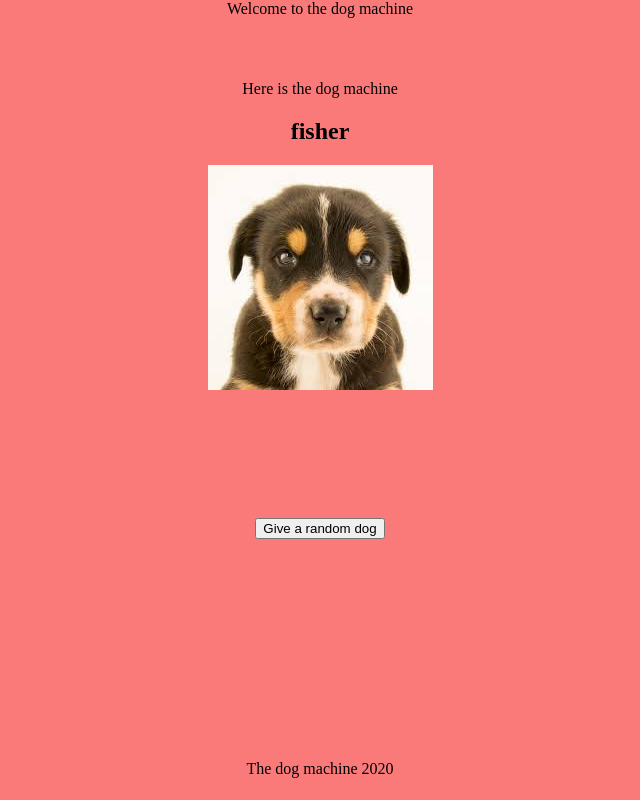
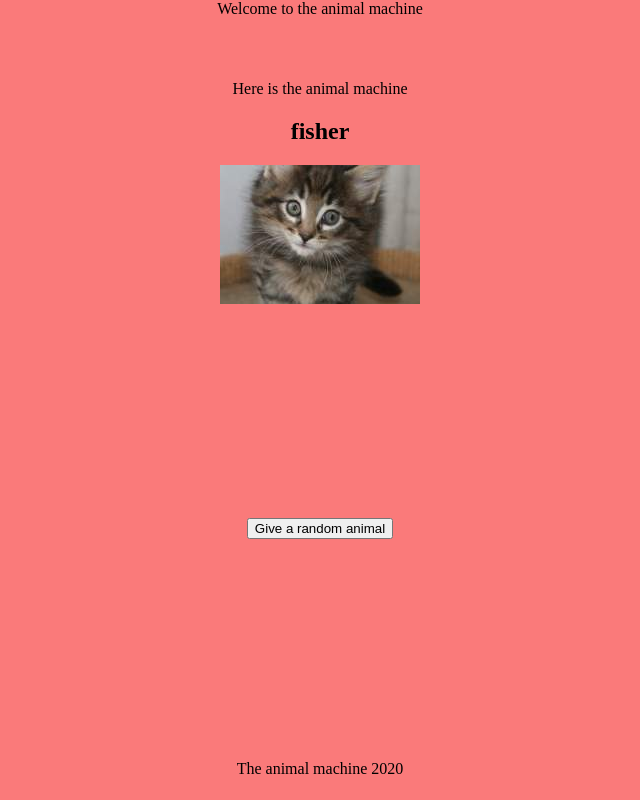
Before and after one commit to htmlcsslearning/htmlcsslearning, a plain HTML site: page index.html in a window 1280 px wide. Shown: the whole page, without its empty margins (320-960 px from the left). Drawn offline with nearby package versions, Linux system fonts and the light colour scheme.

Commit message:
adding animal functionality

```diff
--- a/index.html
+++ b/index.html
@@ -1,25 +1,25 @@
 <!DOCTYPE html>
 <html>
 <head>
-  <title>The dog machine</title>
+  <title>The animal machine</title>
   <link rel="stylesheet" type="text/css" href="styles.css">
   <script type="text/javascript" src="https://code.jquery.com/jquery-3.4.1.min.js"></script>
   <script type="text/javascript" src="index.js"></script>
 </head>
 <body>
   <header>
-    Welcome to the dog machine
+    Welcome to the animal machine
   </header>
   <article>
-    Here is the dog machine
+    Here is the animal machine
     <div id="animal">
       <h1></h1>
       <img src="">
     </div>
-    <button>Give a random dog</button>
+    <button>Give a random animal</button>
   </article>
   <footer>
-    The dog machine 2020
+    The animal machine 2020
   </footer>
 </body>
 </html>
--- a/index.js
+++ b/index.js
@@ -2,18 +2,34 @@
 var animals = [
   {
     name: 'queen',
+    image: 'images/cat1.jpg'
+  },
+  {
+    name: 'meow',
+    image: 'images/cat2.jpg'
+  },
+  {
+    name: 'fisher',
+    image: 'images/cat3.jpg'
+  },
+  {
+    name: 'moon',
+    image: 'images/cat4.jpg'
+  },
+  {
+    name: 'guay',
     image: 'images/dog1.jpg'
   },
   {
-    name: 'meow',
+    name: 'melchor',
     image: 'images/dog2.jpg'
   },
   {
-    name: 'fisher',
+    name: 'gaspar',
     image: 'images/dog3.jpg'
   },
   {
-    name: 'moon',
+    name: 'baltasar',
     image: 'images/dog4.jpg'
   }
 ]
```
